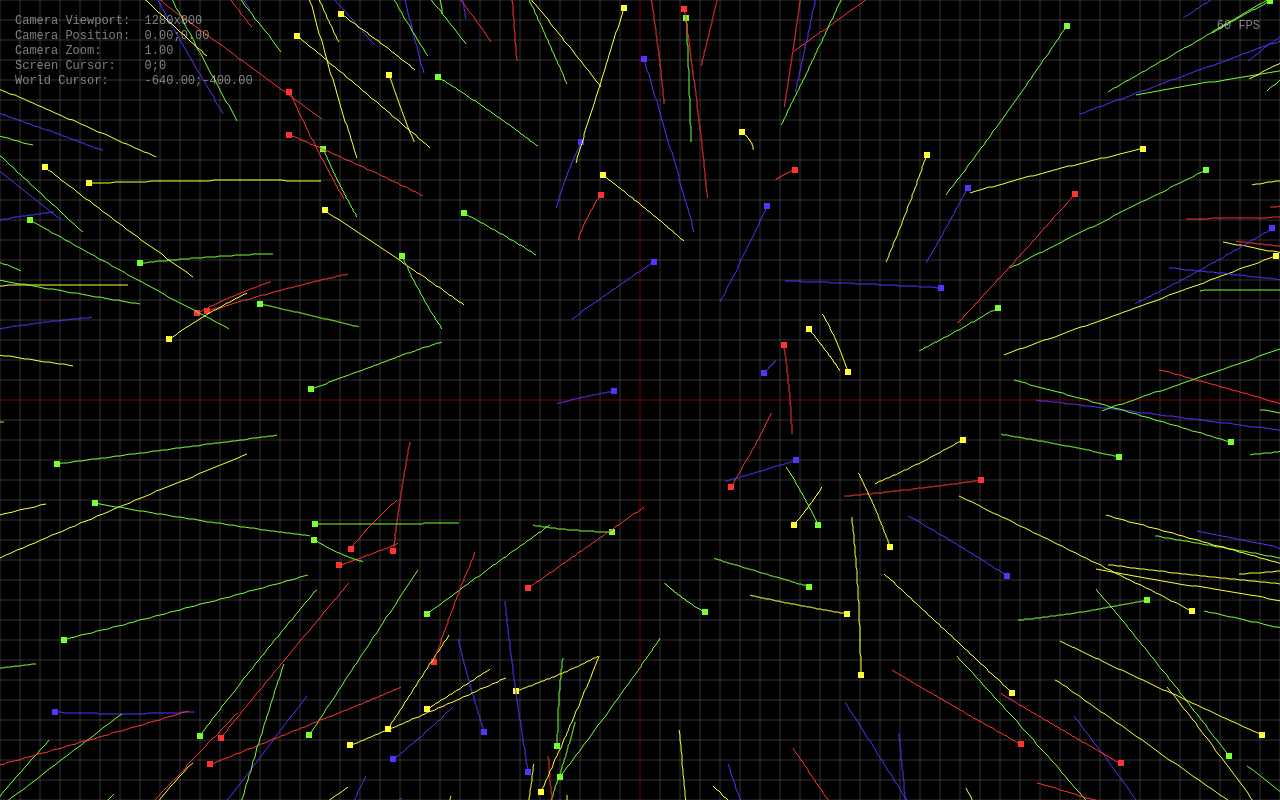
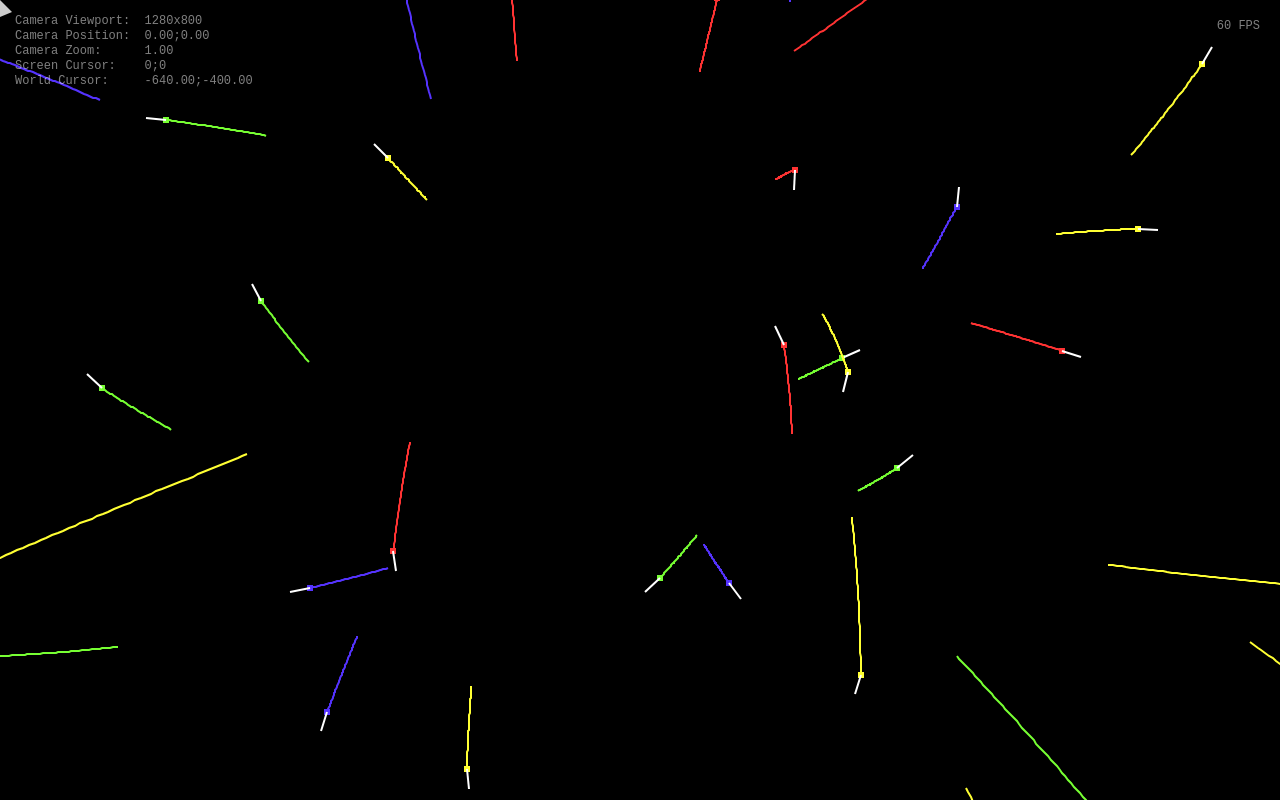
Before and after one commit to boxingjellyfish/blank_game, a plain HTML site: page camera.html in a window 1280 px wide. Drawn offline with Linux system fonts and the light colour scheme.

Commit message:
cursor & accel fix

```diff
--- a/camera.html
+++ b/camera.html
@@ -16,6 +16,7 @@
         body {
             width: 100%;
             height: 100%;
+            cursor: none;
         }
 
         canvas {
@@ -45,12 +46,21 @@
             scene.camera.height = canvas.height;
         }
 
+        window.addEventListener("visibilitychange", function () {
+            if (loop.isRunning()) {
+                loop.stop();
+            }
+            else {
+                loop.start();
+            }
+        });
+
         window.addEventListener("keypress", doKeyDown, false);
 
         function doKeyDown(e) {
             if (e.keyCode == 47) {
                 for (var i = 0; i < scene.entities.length; i++) {
-                    scene.entities[i].motion.acceleration.rotate(Random.value([Math.PI * 0.5, Math.PI * 1.5]));
+                    scene.entities[i].motion.acceleration.rotate(Random.float(0, Math.PI * 2));
                 }
             }
             if (e.keyCode == 46) {
@@ -107,7 +117,7 @@
                 ctx.translate(-1 * this.camera.position.x, -1 * this.camera.position.y);
 
 
-
+                /*
                 // Reference points
                 for (var i = this.width / -2; i < this.width / 2; i += 20) {
                     ctx.beginPath();
@@ -125,6 +135,7 @@
                     ctx.lineTo(this.width / 2, i);
                     ctx.stroke();
                 }
+                */
 
                 // World edges
                 ctx.beginPath();
@@ -148,13 +159,7 @@
 
                 debug(ctx, scene.camera.toString(), 15, 15);
 
-                // Screen to World Test
-                /*
-                var cursorPosition = Input.instance.mousePosition;
-                var worldPosition = this.camera.screenToWorldPoint(cursorPosition);
-                ctx.fillText("Screen position: " + cursorPosition.x + "x" + cursorPosition.y, cursorPosition.x + 20, cursorPosition.y - 10);
-                ctx.fillText("World  position: " + worldPosition.x.toFixed(0) + "x" + worldPosition.y.toFixed(0), cursorPosition.x + 20, cursorPosition.y + 10);
-                */
+                drawCursor(ctx);
             }
         }
 
@@ -171,22 +176,22 @@
         resizeCanvas();
 
         // Random entities
-        for (var i = 0; i < 501; i++) {
+        for (var i = 0; i < 50; i++) {
             var entity = new Entity();
             var position = new Vector(Random.float(-100, 100), Random.float(-100, 100));
             entity.addComponent(new TransformComponent(position));
             var velocity = new Vector(Random.float(-0.1, 0.1), Random.float(-0.1, 0.1));
-            var maxVelocity = Random.float(0.5, 0.5);
+            var maxVelocity = Random.float(0.05, 0.5);
             var acceleration = new Vector(Random.float(-0.0001, 0.0001), Random.float(-0.0001, 0.0001));
             entity.addComponent(new MotionComponent(velocity, maxVelocity, acceleration));
             var color = Color.fixedStyle(Random.value([0, 60, 100, 250]), 100, 60, 1);
             entity.addComponent(new ShapeComponent(6, 6, color));
-            entity.addComponent(new TraceComponent(1, color));
+            entity.addComponent(new TraceComponent(2, color));
             scene.entities.push(entity);
         }
 
         function debug(ctx, text, x, y, baseline = "top", align = "left") {
-            ctx.fillStyle = new Color(0, 0, 100, 0.5).style;
+            ctx.fillStyle = Color.fixedStyle(0, 0, 100, 0.5);
             ctx.font = "12px monospace";
             ctx.textBaseline = baseline;
             ctx.textAlign = align;
@@ -197,6 +202,18 @@
             }
         }
 
+        function drawCursor(ctx) {
+            var cursor = Input.Instance.mousePosition;
+            var w = 12;
+            ctx.fillStyle = Color.fixedStyle(0, 0, 100, 0.8);
+            ctx.beginPath();
+            ctx.moveTo(cursor.x, cursor.y);
+            ctx.lineTo(cursor.x + w, cursor.y + w);
+            ctx.lineTo(cursor.x, cursor.y + w * 1.4142);
+            ctx.closePath();
+            ctx.fill();
+        }
+
     </script>
 </body>
 
--- a/code/ecs.js
+++ b/code/ecs.js
@@ -125,9 +125,16 @@ class MovementSystem {
                 velocity.x += motion.acceleration.x * delta;
                 velocity.y += motion.acceleration.y * delta;
 
+
                 if (velocity.magnitude <= motion.maxVelocity) {
                     motion.velocity = velocity;
                 }
+                else {
+                    // Damping
+                    motion.velocity.multiply(new Vector(0.95, 0.95));
+                }
+
+
                 motion.angularVelocity += motion.angularAcceleration * delta;
 
                 if (motion.wraparound) {
@@ -229,8 +236,9 @@ class TraceRendererSystem {
     draw(interp, ctx, entities) {
         for (var i = 0; i < entities.length; i++) {
             var entity = entities[i];
-            if (entity.hasComponents(["Trace"])) {
+            if (entity.hasComponents(["Trace", "Motion"])) {
                 var trace = entity.getComponent("Trace");
+                var motion = entity.getComponent("Motion");
                 if (trace.points.length > 0) {
                     var pos = trace.points[0];
                     ctx.beginPath();
@@ -245,6 +253,14 @@ class TraceRendererSystem {
                         pos = trace.points[j];
                     }
                     ctx.stroke();
+
+                    var acc = motion.acceleration.copy.normalize.multiply(new Vector(20, 20));
+                    ctx.beginPath();
+                    ctx.strokeStyle = Color.fixedStyle(0, 0, 100, 1);
+                    ctx.lineWidth = trace.width;
+                    ctx.moveTo(Math.round(pos.x), Math.round(pos.y));
+                    ctx.lineTo(Math.round(pos.x + acc.x), Math.round(pos.y + acc.y));
+                    ctx.stroke();
                 }
             }
         }
```
